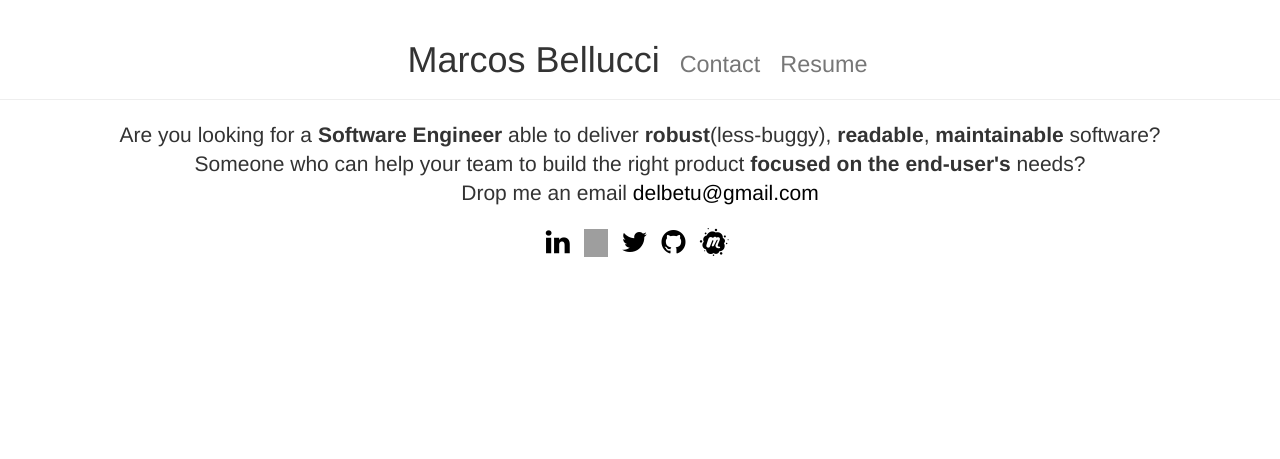
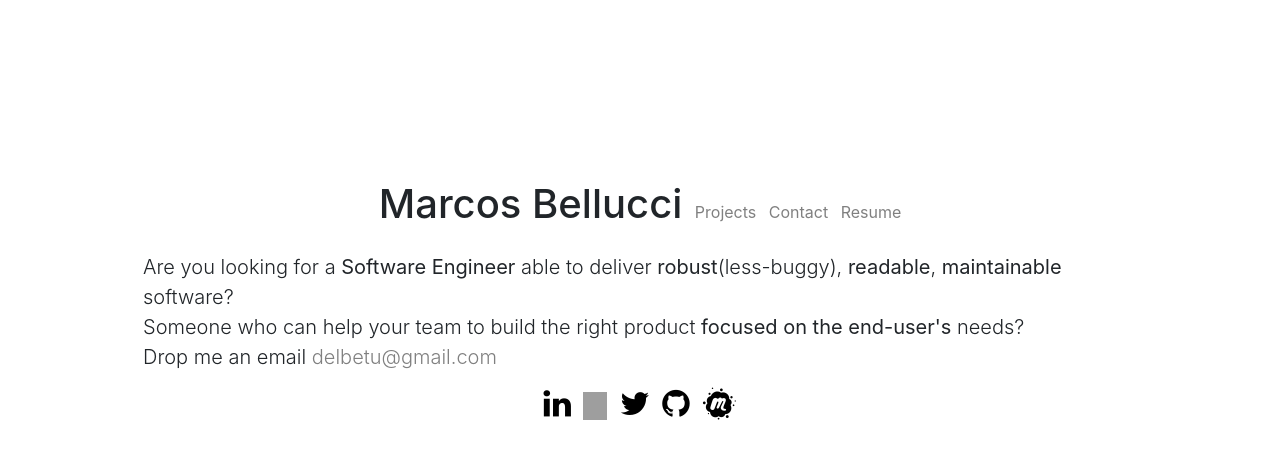
Before and after one commit to delbetu/delbetu.github.io, a Jekyll site: the page built from src/index.html, in a window 1280 px wide. Shown: the top 459 px of the page. Built offline with Jekyll 4.4.1, drawn with Linux system fonts in a browser that asks for light colours; grey boxes are pictures that could not be loaded.

Commit message:
Update to bootstrap 4

```diff
--- a/src/_layouts/default.html
+++ b/src/_layouts/default.html
@@ -6,18 +6,15 @@
   <meta name="viewport" content="width=device-width, initial-scale=1">
   <title>M.Bellucci</title>
   <!-- BOOTSTRAP -->
-  <script src="https://maxcdn.bootstrapcdn.com/bootstrap/3.3.6/js/bootstrap.min.js" crossorigin="anonymous"></script>
-  <link rel="stylesheet" href="https://maxcdn.bootstrapcdn.com/bootstrap/3.3.6/css/bootstrap.min.css" crossorigin="anonymous">
+  <link rel="stylesheet" href="https://stackpath.bootstrapcdn.com/bootstrap/4.4.1/css/bootstrap.min.css" integrity="sha384-Vkoo8x4CGsO3+Hhxv8T/Q5PaXtkKtu6ug5TOeNV6gBiFeWPGFN9MuhOf23Q9Ifjh" crossorigin="anonymous">
   <!-- FONTAWESOME -->
   <link rel="stylesheet" href="https://maxcdn.bootstrapcdn.com/font-awesome/4.7.0/css/font-awesome.min.css">
-  <!-- JQUERY -->
-  <script src="https://code.jquery.com/jquery-2.2.1.js"></script>
+
   <!-- GOOGLE FONTS -->
   <link rel="stylesheet" href="https://fonts.googleapis.com/css?family=Ubuntu+Mono" type="text/css">
   <link rel="stylesheet" href="https://fonts.googleapis.com/css?family=Oswald" type="text/css">
 
   <!-- MAIN Assets -->
-  <script src="/assets/javascript/main.js"></script>
   <link rel="stylesheet" href="/assets/stylesheets/main.css" type="text/css">
 
   {% include google_analytics.html %}
@@ -25,6 +22,11 @@
 
 <body>
     {{ content }}
+
+  <script src="https://code.jquery.com/jquery-3.4.1.slim.min.js" integrity="sha384-J6qa4849blE2+poT4WnyKhv5vZF5SrPo0iEjwBvKU7imGFAV0wwj1yYfoRSJoZ+n" crossorigin="anonymous"></script>
+  <script src="https://cdn.jsdelivr.net/npm/popper.js@1.16.0/dist/umd/popper.min.js" integrity="sha384-Q6E9RHvbIyZFJoft+2mJbHaEWldlvI9IOYy5n3zV9zzTtmI3UksdQRVvoxMfooAo" crossorigin="anonymous"></script>
+  <script src="https://stackpath.bootstrapcdn.com/bootstrap/4.4.1/js/bootstrap.min.js" integrity="sha384-wfSDF2E50Y2D1uUdj0O3uMBJnjuUD4Ih7YwaYd1iqfktj0Uod8GCExl3Og8ifwB6" crossorigin="anonymous"></script>
+  <script src="/assets/javascript/main.js"></script>
 </body>
 
 </html>
--- a/src/contact.html
+++ b/src/contact.html
@@ -4,8 +4,8 @@ title: Contact
 
 ---
 
-  <div class="row full-screen section">
-    <h2>Get in touch</h2>
+  <h2>Get in touch</h2>
+  <div class="row full-screen">
     <form action="//formspree.io/delbetu@gmail.com" method="POST" id="contact-form">
 
       <input class="form-group form-control" type="email" name="from" placeholder="Email address" required>
--- a/src/index.html
+++ b/src/index.html
@@ -5,38 +5,48 @@ title: Home
 
 <style>
 a {
+  color: grey;
+}
+.social-icons a {
   color: black;
 }
+.container {
+  margin-top: 20vh;
+  max-width: 80vw;
+}
 </style>
-<div class="container-fluid text-center">
-  <div class="row full-screen section">
-    <div class="row">
-      <h1 class='page-header'>
-        <ul class='list-inline'>
-          <li>Marcos Bellucci</li>
-          <!-- <li><a href="/blog.html"><small>Blog</small></a></li> -->
-          <!-- <li><a href="/projects.html"><small>Projects</small></a></li> -->
-          <li><a href="/contact.html"><small>Contact</small></a></li>
-          <li><a target='_blank' href="/resume.html"><small>Resume</small></a></li>
+
+<div class='container'>
+  <div class='row align-items-center'>
+    <ul class='list-inline col text-center'>
+      <li class='list-inline-item'><h1>Marcos Bellucci</h1></li>
+      <!-- <li class='list&#45;inline&#45;item'><a href="/blog.html">Blog</a></li> -->
+      <li class='list-inline-item'><a href="/projects.html">Projects</a></li>
+      <li class='list-inline-item'><a href="/contact.html">Contact</a></li>
+      <li class='list-inline-item'><a target='_blank' href="/resume.html">Resume</a></li>
     </ul>
-      </h1>
+  </div>
+  <div class='row'>
+    <div class='col'>
       <p class='lead'>
-      Are you looking for a <strong>Software Engineer </strong> able to deliver <strong>robust</strong>(less-buggy), <strong>readable</strong>, <strong>maintainable</strong> software?<br/>
+      Are you looking for a <strong>Software Engineer </strong> able to deliver
+      <strong>robust</strong>(less-buggy), <strong>readable</strong>, <strong>maintainable</strong> software?<br/>
       Someone who can help your team to build the right product <strong>focused on the end-user's</strong> needs?<br/>
       Drop me an email <a href="mailto:delbetu@gmail.com">delbetu@gmail.com</a>
       </p>
     </div>
+  </div>
 
-    <div class="row">
-      <ul class='list-inline'>
-        <li>
+  <div class='row align-items-center'>
+    <ul class='list-inline col text-center social-icons' >
+      <li class='list-inline-item'>
         <a target="_blank" data-toggle="tooltip" title="Linkedin"
                                                  href="https://www.linkedin.com/in/marcos-bellucci-fratti-76b07918/?locale=en_US">
           <i class="fa fa-2x fa-linkedin"></i>
         </a>
       </li>
 
-        <li>
+      <li class='list-inline-item'>
         <a target="_blank" data-toggle="tooltip" title="Dev.to"
                                                  href="https://dev.to/delbetu">
           <img class="invert-svg-color fix-margin" style='margin-bottom: 10px;'
@@ -45,21 +55,21 @@ a {
         </a>
       </li>
 
-        <li>
+      <li class='list-inline-item'>
         <a target="_blank" data-toggle="tooltip" title="Twitter"
                                                  href="https://twitter.com/delbetu" >
                                                  <i class="fa fa-2x fa-twitter"></i>
         </a>
       </li>
 
-        <li>
+      <li class='list-inline-item'>
         <a target="_blank" data-toggle="tooltip" title="Github"
                                                  href="https://github.com/delbetu">
           <i class="fa fa-2x fa-github"></i>
         </a>
       </li>
 
-        <li>
+      <li class='list-inline-item'>
         <a target="_blank" data-toggle="tooltip" title="Meetup"
                                                  href="http://www.meetup.com/es-ES/members/87421642/">
           <i class="fa fa-2x fa-meetup"></i>
@@ -67,5 +77,4 @@ a {
       </li>
     </ul>
   </div>
-
 </div>
```
Also changed, not shown: src/_includes/nav.html (+17 -9 lines). Lines whose indentation alone changed are shown as unchanged.
